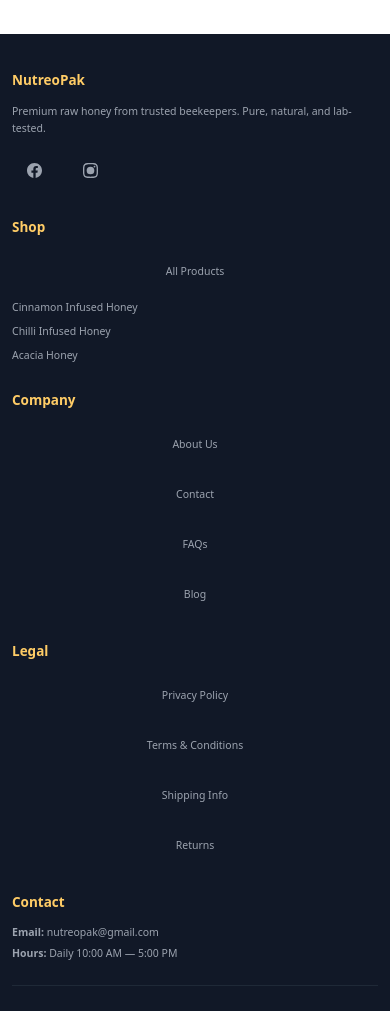
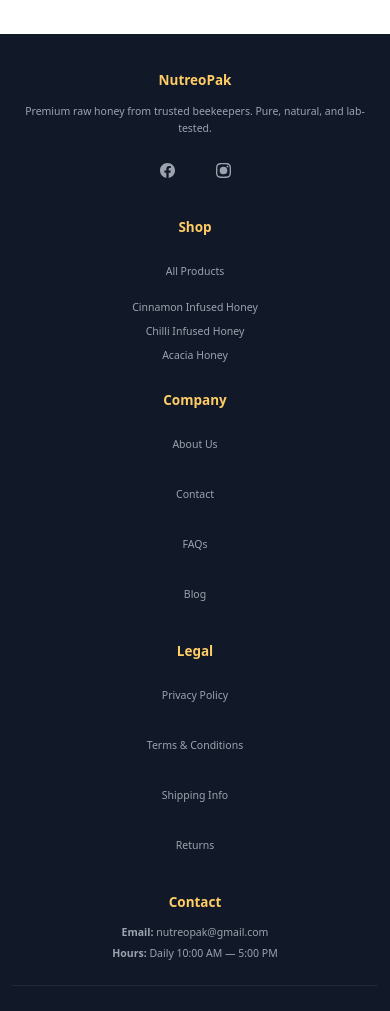
Before and after one commit to developer-bytespak/NeutroPak_frontend, a Next.js app: page / in a window 390 px wide. Shown: the part 3078-4089 px from the top of the page. Built offline with nearby package versions, Linux system fonts and the light colour scheme; no server answers.

Commit message:
changes in product

```diff
--- a/src/app/product/[id]/page.tsx
+++ b/src/app/product/[id]/page.tsx
@@ -6,6 +6,11 @@
 import CartContext from '@/store/CartContext';
 import { productService } from '@/services/productService';
 import { getOptimizedImageUrl } from '@/utils/cloudinaryImage';
+
+// Calculate the markup price (30% increase)
+const calculateMarkupPrice = (actualPrice: number): number => {
+  return Math.round(actualPrice * 1.3 * 100) / 100;
+};
 
 interface ProductDetailPageProps {
   params: {
@@ -129,10 +134,16 @@
                 <span className="text-gray-600 text-sm">(Based on customer reviews)</span>
               </div>
 
-              <div className="flex items-center gap-4 mb-6">
-                <span className="text-3xl font-bold text-gold-600">
+              {/* Price Display with Markup */}
+              <div className="mb-6 space-y-2">
+                {/* Markup Price (Original Display Price with Strikethrough) */}
+                <p className="text-lg text-black line-through decoration-red-600 decoration-2">
+                  ₨{calculateMarkupPrice(product.price).toLocaleString()}
+                </p>
+                {/* Actual Price (Sale Price) */}
+                <p className="text-4xl font-bold text-gold-600">
                   ₨{product.price.toLocaleString()}
-                </span>
+                </p>
               </div>
 
               <p className="text-gray-700 mb-8">{product.description}</p>
--- a/src/components/CartDrawer.tsx
+++ b/src/components/CartDrawer.tsx
@@ -4,6 +4,11 @@
 import Link from 'next/link';
 import Image from 'next/image';
 import { useCart } from '@/store/CartContext';
+
+// Calculate the markup price (30% increase)
+const calculateMarkupPrice = (actualPrice: number): number => {
+  return Math.round(actualPrice * 1.3 * 100) / 100;
+};
 
 interface CartDrawerProps {
   isOpen: boolean;
@@ -74,8 +79,13 @@
                 <div className="flex-1 flex flex-col justify-between">
                   <div>
                     <h4 className="text-sm font-semibold text-gray-900">{item.name}</h4>
-                    <p className="text-xs text-gray-600 mt-1">
-                      ₨{item.price.toLocaleString('en-PK')}
+                    <p className="text-xs text-gray-600 mt-1 space-y-0.5">
+                      <span className="block line-through decoration-red-600 decoration-2 text-black">
+                        ₨{calculateMarkupPrice(item.price).toLocaleString('en-PK')}
+                      </span>
+                      <span className="block font-semibold text-gray-900">
+                        ₨{item.price.toLocaleString('en-PK')}
+                      </span>
                     </p>
                   </div>
 
--- a/src/components/Footer.tsx
+++ b/src/components/Footer.tsx
@@ -56,12 +56,12 @@
         {/* Footer Grid */}
         <div className="grid grid-cols-1 md:grid-cols-2 lg:grid-cols-5 gap-8 mb-8">
           {/* About */}
-          <div>
+          <div className="text-center md:text-left">
             <h3 className="text-lg font-bold text-gold-400 mb-4">NutreoPak</h3>
             <p className="text-gray-400 text-sm leading-relaxed">
               Premium raw honey from trusted beekeepers. Pure, natural, and lab-tested.
             </p>
-            <div className="flex gap-4 mt-4">
+            <div className="flex gap-4 mt-4 justify-center md:justify-start">
               <a href="https://www.facebook.com" target="_blank" rel="noopener noreferrer" className="text-gray-400 hover:text-blue-500 transition-colors">
                 <svg className="w-5 h-5" fill="currentColor" viewBox="0 0 24 24">
                   <path d="M24 12.073c0-6.627-5.373-12-12-12s-12 5.373-12 12c0 5.99 4.388 10.954 10.125 11.854v-8.385H7.078v-3.47h3.047V9.43c0-3.007 1.792-4.669 4.533-4.669 1.312 0 2.686.235 2.686.235v2.953H15.83c-1.491 0-1.956.925-1.956 1.874v2.25h3.328l-.532 3.47h-2.796v8.385C19.612 23.027 24 18.062 24 12.073z"/>
@@ -76,7 +76,7 @@
           </div>
 
           {/* Quick Links */}
-          <div>
+          <div className="text-center md:text-left">
             <h3 className="text-lg font-bold text-gold-400 mb-4">Shop</h3>
             <ul className="space-y-2">
               <li><Link href="/shop" className="text-gray-400 hover:text-gold-400 transition-colors text-sm">All Products</Link></li>
@@ -106,7 +106,7 @@
           </div>
 
           {/* Company */}
-          <div>
+          <div className="text-center md:text-left">
             <h3 className="text-lg font-bold text-gold-400 mb-4">Company</h3>
             <ul className="space-y-2">
               <li><Link href="/about" className="text-gray-400 hover:text-gold-400 transition-colors text-sm">About Us</Link></li>
@@ -117,7 +117,7 @@
           </div>
 
           {/* Policies */}
-          <div>
+          <div className="text-center md:text-left">
             <h3 className="text-lg font-bold text-gold-400 mb-4">Legal</h3>
             <ul className="space-y-2">
               <li><Link href="/privacy-policy" className="text-gray-400 hover:text-gold-400 transition-colors text-sm">Privacy Policy</Link></li>
@@ -128,7 +128,7 @@
           </div>
 
           {/* Contact */}
-          <div>
+          <div className="text-center md:text-left">
             <h3 className="text-lg font-bold text-gold-400 mb-4">Contact</h3>
             <div className="space-y-2 text-sm text-gray-400">
               <p><span className="font-semibold">Email:</span> nutreopak@gmail.com</p>
@@ -139,7 +139,7 @@
 
         {/* Divider */}
         <div className="border-t border-gray-800 pt-8">
-          <div className="flex flex-col md:flex-row justify-between items-center gap-4">
+          <div className="flex flex-col md:flex-row justify-center md:justify-between items-center gap-4 text-center md:text-left">
             <p className="text-gray-400 text-sm">
               &copy; 2025 NutreoPak. All rights reserved.
             </p>
--- a/src/components/ProductCard.tsx
+++ b/src/components/ProductCard.tsx
@@ -6,6 +6,11 @@
 import CartContext from '@/store/CartContext';
 import { Product } from '@/types';
 import { getOptimizedImageUrl } from '@/utils/cloudinaryImage';
+
+// Calculate the markup price (30% increase)
+const calculateMarkupPrice = (actualPrice: number): number => {
+  return Math.round(actualPrice * 1.3 * 100) / 100;
+};
 
 interface ProductCardProps extends Partial<Product> {
   id?: string;
@@ -95,9 +100,17 @@
           <span className="text-gray-500 text-xs">({reviews})</span>
         </div>
 
-        <p className="text-base xs:text-lg sm:text-xl md:text-2xl font-bold text-gold-600 mb-2.5 xs:mb-3 sm:mb-4">
-          ₨{(price as number).toLocaleString()}
-        </p>
+        {/* Price Display with Markup */}
+        <div className="mb-2.5 xs:mb-3 sm:mb-4 space-y-1">
+          {/* Markup Price (Original Display Price with Strikethrough) */}
+          <p className="text-xs xs:text-sm sm:text-base text-black line-through decoration-red-600 decoration-2">
+            ₨{calculateMarkupPrice(price as number).toLocaleString()}
+          </p>
+          {/* Actual Price (Sale Price) */}
+          <p className="text-base xs:text-lg sm:text-xl md:text-2xl font-bold text-gold-600">
+            ₨{(price as number).toLocaleString()}
+          </p>
+        </div>
 
         <div className="flex gap-1.5 xs:gap-2 mt-auto">
           <button
```
